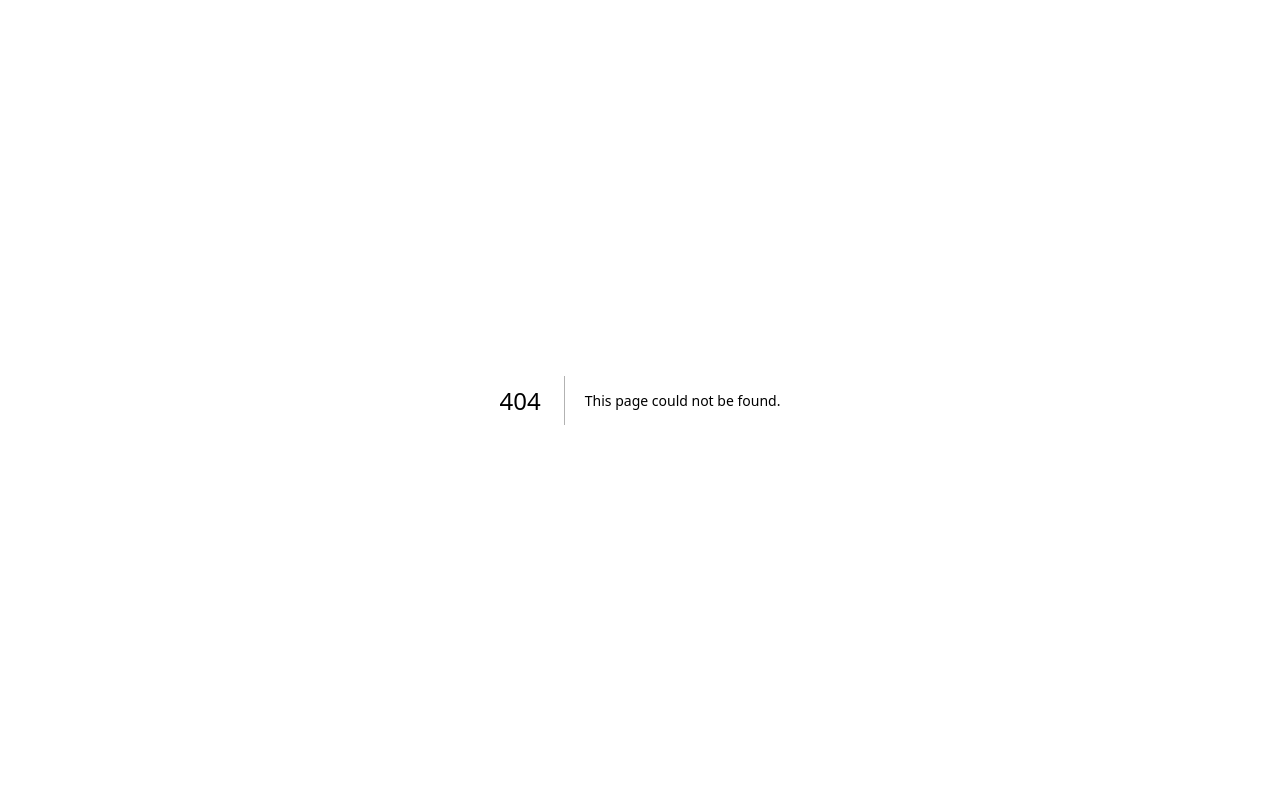
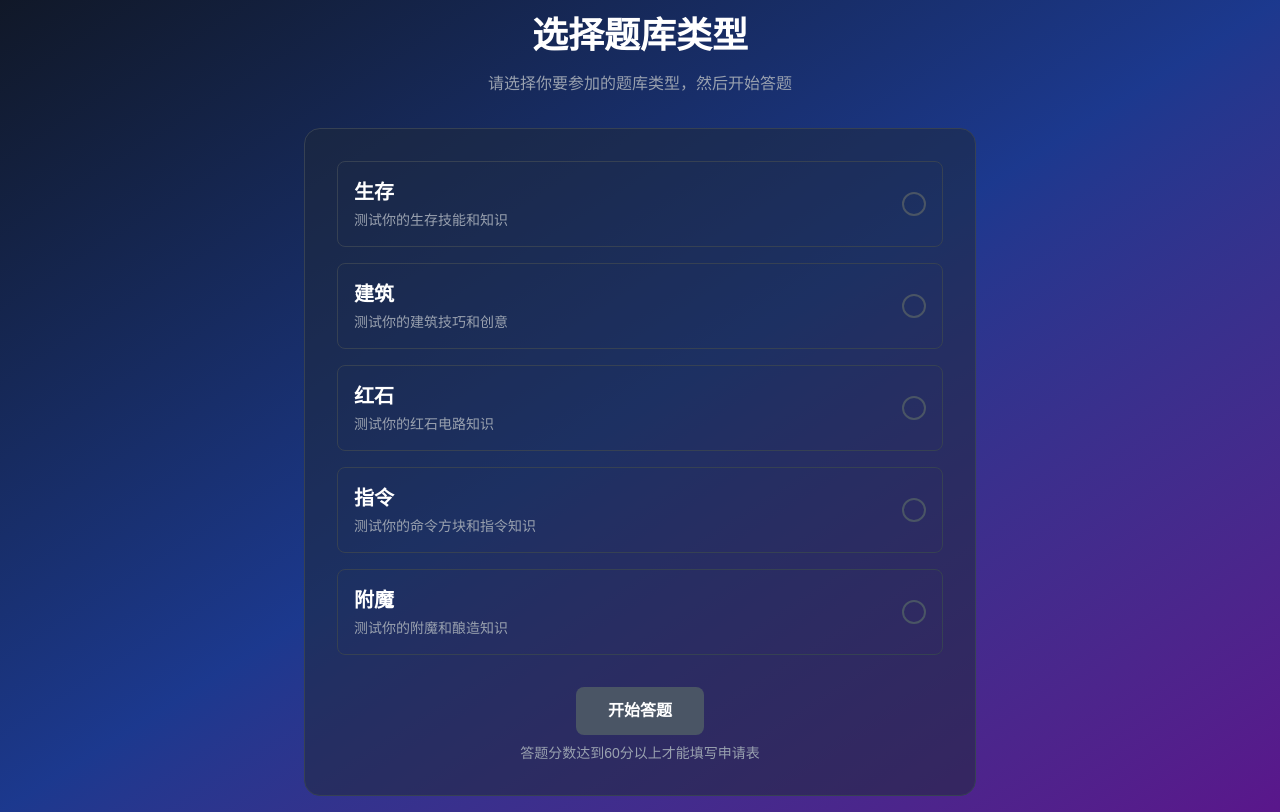
Before and after one commit to 958708671/-mc-server-whitelist, a Next.js app: page /apply/quiz in a window 1280 px wide. Before the commit this address had no page. Built offline with nearby package versions, Linux system fonts and the light colour scheme.

Commit message:
添加题库类型选择页面，修改申请流程为：同意条款  选择题库类型  开始答题  填写申请表

```diff
--- /dev/null
+++ b/app/apply/quiz/page.tsx
@@ -0,0 +1,105 @@
+'use client';
+
+import React, { useState } from 'react';
+import { useRouter } from 'next/navigation';
+
+const QuizCategoryPage = () => {
+  const router = useRouter();
+  const [selectedCategories, setSelectedCategories] = useState<string[]>([]);
+  const [isSubmitting, setIsSubmitting] = useState(false);
+
+  // 题库类型选项
+  const quizCategories = [
+    { value: 'survival', label: '生存', description: '测试你的生存技能和知识' },
+    { value: 'building', label: '建筑', description: '测试你的建筑技巧和创意' },
+    { value: 'redstone', label: '红石', description: '测试你的红石电路知识' },
+    { value: 'commands', label: '指令', description: '测试你的命令方块和指令知识' },
+    { value: 'enchanting', label: '附魔', description: '测试你的附魔和酿造知识' }
+  ];
+
+  const handleCategoryToggle = (category: string) => {
+    setSelectedCategories(prev => {
+      if (prev.includes(category)) {
+        return prev.filter(c => c !== category);
+      } else {
+        return [...prev, category];
+      }
+    });
+  };
+
+  const handleSubmit = () => {
+    if (selectedCategories.length === 0) {
+      alert('请至少选择一个题库类型');
+      return;
+    }
+
+    setIsSubmitting(true);
+
+    // 模拟答题过程，直接设置分数为100分（实际项目中应该跳转到答题页面）
+    setTimeout(() => {
+      const score = 100;
+      const total = 100;
+      const categories = selectedCategories.join(',');
+
+      // 跳转到申请表单页面，并传递答题分数和选择的题库类型
+      router.push(`/apply/form?score=${score}&total=${total}&categories=${categories}&selected=${categories}`);
+      setIsSubmitting(false);
+    }, 1000);
+  };
+
+  return (
+    <div className="min-h-screen bg-gradient-to-br from-gray-900 via-blue-900 to-purple-900 p-4">
+      <div className="max-w-2xl mx-auto">
+        <div className="text-center mb-8">
+          <h1 className="text-4xl font-bold text-white mb-4">选择题库类型</h1>
+          <p className="text-gray-400">请选择你要参加的题库类型，然后开始答题</p>
+        </div>
+
+        <div className="bg-gray-800/50 rounded-2xl p-8 border border-gray-700">
+          <div className="space-y-4">
+            {quizCategories.map(category => (
+              <div
+                key={category.value}
+                className={`p-4 rounded-lg border cursor-pointer transition-all duration-200 ${
+                  selectedCategories.includes(category.value)
+                    ? 'border-blue-500 bg-blue-900/20'
+                    : 'border-gray-700 hover:border-blue-700 hover:bg-blue-900/10'
+                }`}
+                onClick={() => handleCategoryToggle(category.value)}
+              >
+                <div className="flex items-center justify-between">
+                  <div>
+                    <h3 className="text-xl font-semibold text-white mb-1">{category.label}</h3>
+                    <p className="text-gray-400 text-sm">{category.description}</p>
+                  </div>
+                  <div className={`w-6 h-6 rounded-full border-2 flex items-center justify-center ${
+                    selectedCategories.includes(category.value)
+                      ? 'border-blue-500 bg-blue-600'
+                      : 'border-gray-600'
+                  }`}>
+                    {selectedCategories.includes(category.value) && (
+                      <span className="text-white text-xs">✓</span>
+                    )}
+                  </div>
+                </div>
+              </div>
+            ))}
+          </div>
+
+          <div className="mt-8 text-center">
+            <button
+              onClick={handleSubmit}
+              disabled={isSubmitting || selectedCategories.length === 0}
+              className="px-8 py-3 bg-blue-600 hover:bg-blue-700 text-white rounded-lg font-semibold transition-all disabled:bg-gray-600 disabled:cursor-not-allowed"
+            >
+              {isSubmitting ? '正在准备答题...' : '开始答题'}
+            </button>
+            <p className="mt-2 text-sm text-gray-400">答题分数达到60分以上才能填写申请表</p>
+          </div>
+        </div>
+      </div>
+    </div>
+  );
+};
+
+export default QuizCategoryPage;
--- a/app/page.tsx
+++ b/app/page.tsx
@@ -1592,7 +1592,7 @@ export default function HomePage() {
                             onClick={() => {
                               if (agreeToTerms) {
                                 setShowTermsModal(false);
-                                window.location.href = '/apply/form';
+                                window.location.href = '/apply/quiz';
                               }
                             }}
                             disabled={!agreeToTerms}
```
